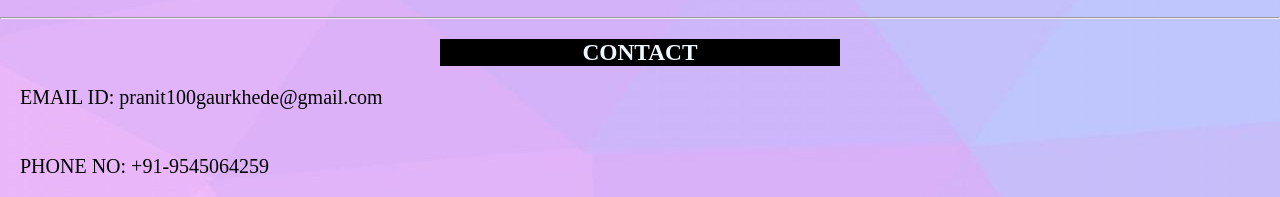
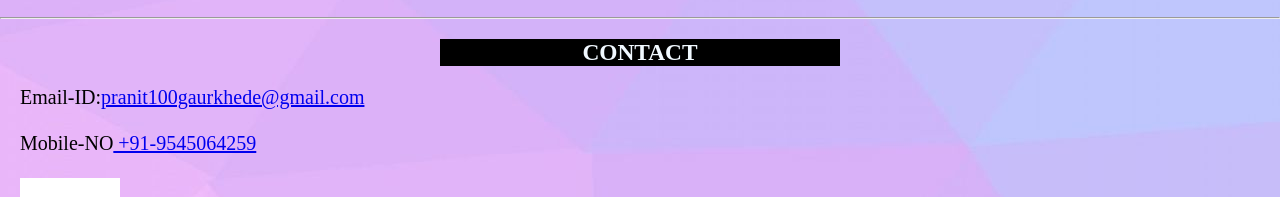
Before and after one commit to pgolu/PranitProfile, a plain HTML site: page index.html in a window 1280 px wide. Shown: the part 1782-1979 px from the top of the page. Drawn offline with Linux system fonts and the light colour scheme.

Commit message:
Update index.html

```diff
--- a/index.html
+++ b/index.html
@@ -108,8 +108,8 @@
                 </div>
             </center>
                 <div class="parant">
-                <p>EMAIL ID: pranit100gaurkhede@gmail.com</p><br><br>
-                <p>PHONE NO: +91-9545064259</p><br><br>
+                <span>Email-ID:</span><a href="mailto:"pranit100gaurkhede@gmail.com>pranit100gaurkhede@gmail.com</a><br><br>
+                <span>Mobile-NO</span><a href="tel:9545064259"> +91-9545064259</a><br><br>
                 <a href="https://github.com/pgolu"
                 target="_blank">
                     <img src="./githublogo.png" alt="git" height="100" width="100">
```
